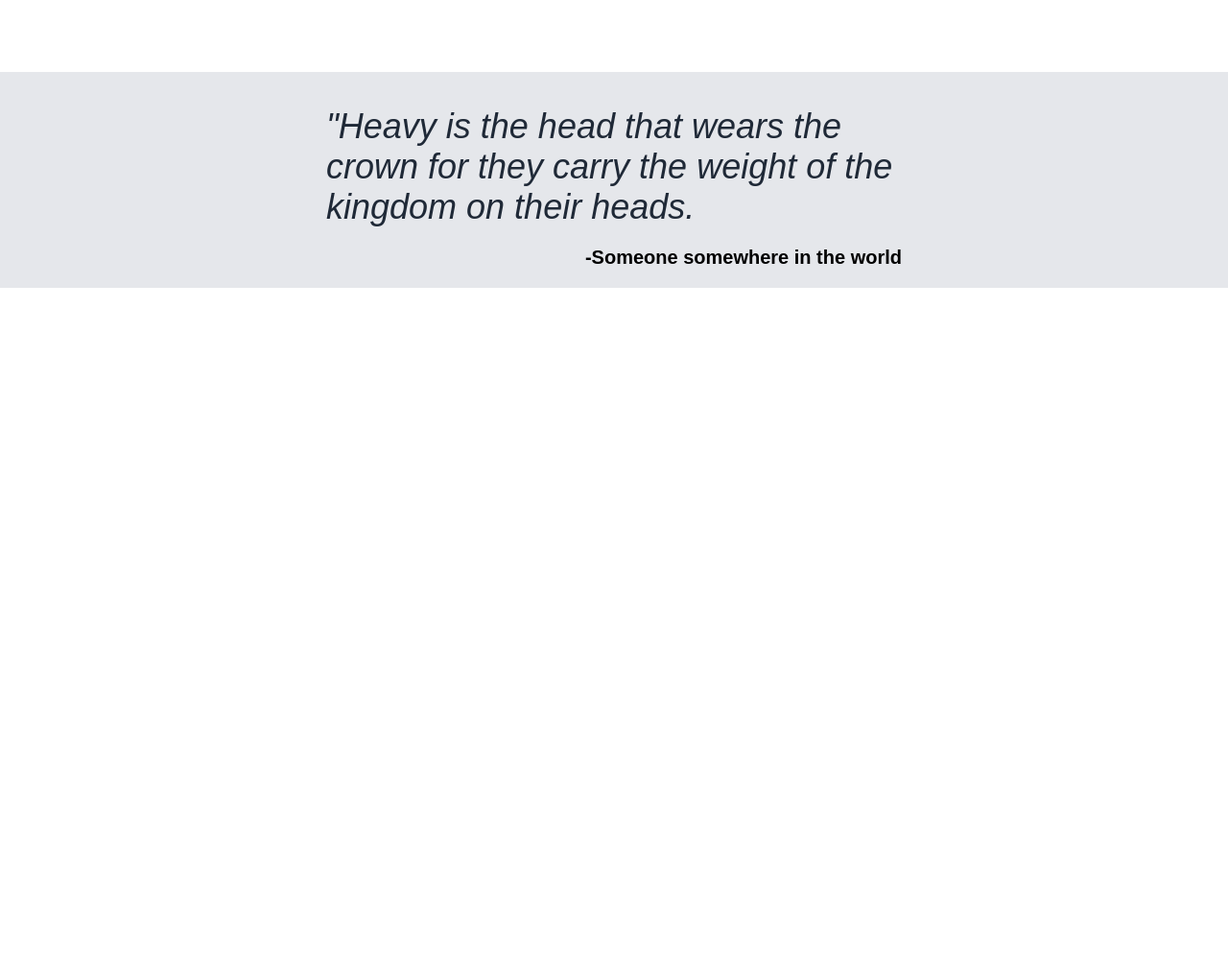
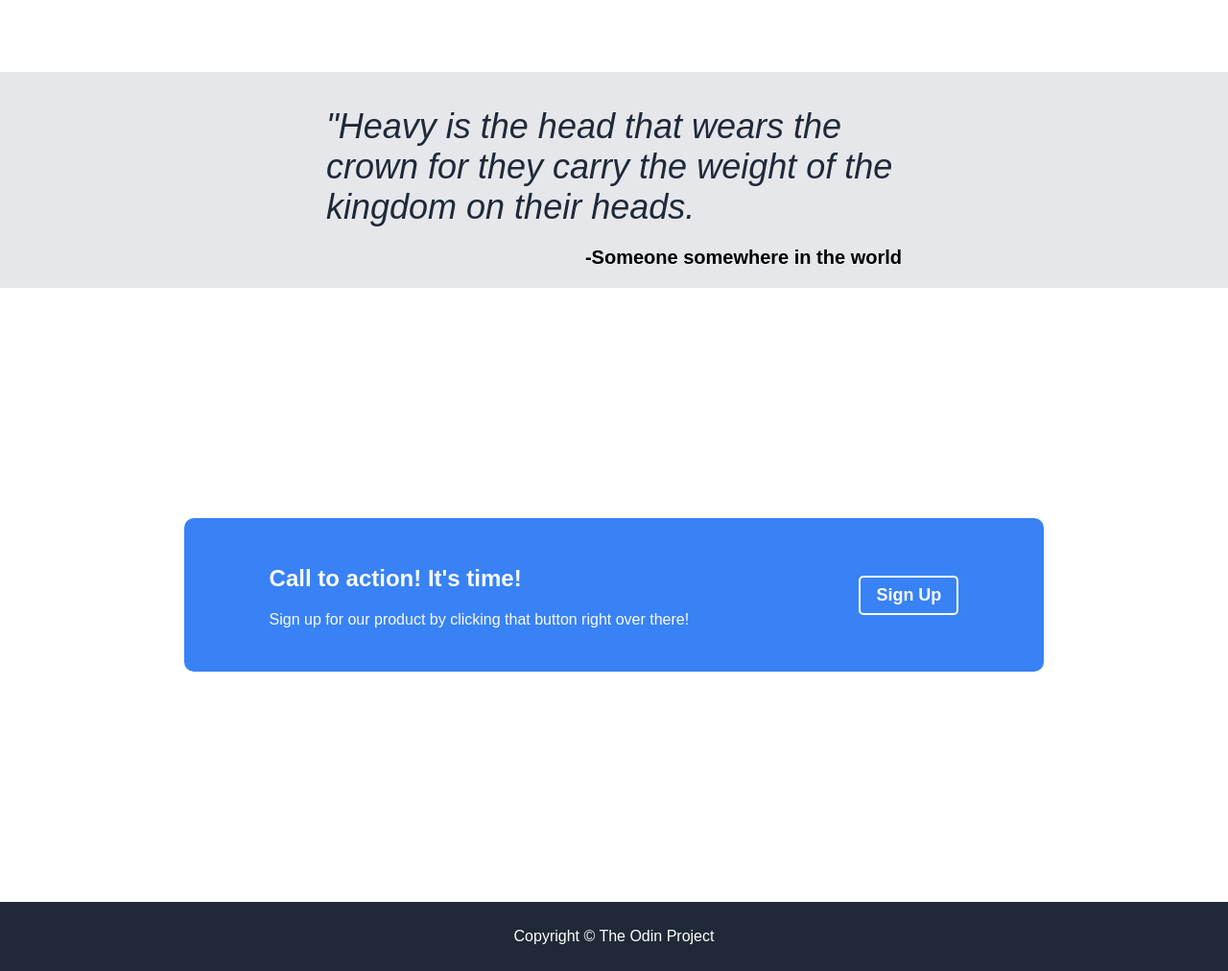
Before and after one commit to Zethereallie/landing-page, a plain HTML site: page index.html in a window 1280 px wide. Shown: the part 1031-2043 px from the top of the page at 96% size. Before the commit the page ends 1331 px from the top, so only its background shows below. Drawn offline with Linux system fonts and the light colour scheme.

Commit message:
Add modal and footer

```diff
--- a/index.html
+++ b/index.html
@@ -55,5 +55,17 @@
             <p class="quote-author">-Someone somewhere in the world</p>
         </div>
     </div>
+    <div class="section modal-section">
+        <div class="modal-container">
+            <div class="modal">
+                <h2 class="modal-title">Call to action! It's time!</h2>
+                <p class="modal-text">Sign up for our product by clicking that button right over there!</p>
+            </div>
+            <button class="signup">Sign Up</button>
+        </div>
+    </div>
+    <div class="footer">
+        <p>Copyright © The Odin Project</p>
+    </div>
 </body>
 </html>
--- a/style.css
+++ b/style.css
@@ -2,12 +2,13 @@
 body {
     font-family: Arial, Helvetica, sans-serif;
     margin: 0;
+    min-height: 100%;
 }
 
 /* CONTENT serves to center all content in the webpage */
 
 .content {
-    width: 70vw;
+    width: 60vw;
     margin: 0 auto;
 }
 
@@ -154,3 +155,39 @@ body {
     font-size: 20px;
     margin-top: 20px;
 }
+
+/* END of Card Information - start of Modal section*/
+
+.modal-section {
+    display: flex;
+    align-items: center;
+    justify-content: center;
+    flex-grow: 1;
+}
+
+.modal-container {
+    width: 70vw;
+    height: 20vh;
+    display: flex;
+    align-items: center;
+    justify-content: space-around;
+    background-color:#3882F6;
+    color: #F9FAF8;
+    border-radius: 10px;
+}
+
+.signup {
+    border: 2px solid white;
+}
+
+/* END of Modal Information - start of Footer*/
+
+.footer {
+    margin-top: auto;
+    background-color: #1f2937;
+    height: 72px;
+    display: flex;
+    align-items: center;
+    justify-content: center;
+    color: white;
+}
```
